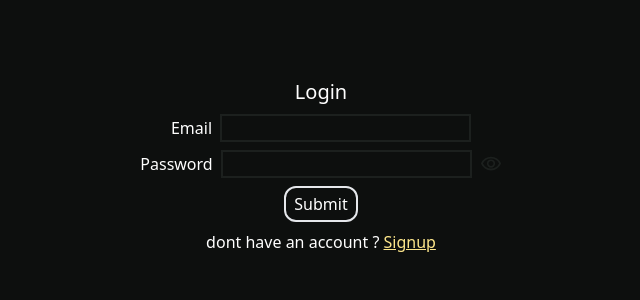
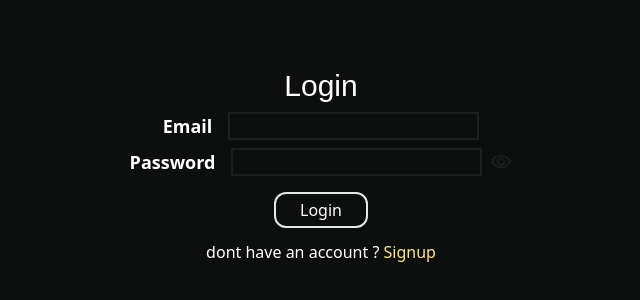
Before and after one commit to Nischa1Mv/passwordManager, a React (Create React App) app: page /login in a window 1280 px wide. Shown: the part 234-534 px from the top of the page, without its empty margins (319-959 px from the left). Built offline with nearby package versions, Linux system fonts and the light colour scheme; no server answers; a web font is replaced by a local one.

Commit message:
login loading ,error msg color,text,font changes

```diff
--- a/src/auth/login.jsx
+++ b/src/auth/login.jsx
@@ -6,6 +6,7 @@ import { useNavigate } from "react-router-dom";
 function Login() {
   const navigate = useNavigate();
   const [isPasswordVisible, setIsPasswordVisible] = useState(false);
+  const [isLoading, setIsLoading] = useState(false);
   const initialState = {
     email: "",
     password: "",
@@ -39,6 +40,13 @@ function Login() {
 
   const AuthLogin = async (e) => {
     e.preventDefault();
+
+    // for the button submitting state
+    setIsLoading(true);
+    setTimeout(() => {
+      setIsLoading(false);
+    }, 2000);
+
     const { email, password } = state;
     try {
       const userCredential = await signInWithEmailAndPassword(
@@ -82,17 +90,9 @@ function Login() {
     <>
       <div className=" w-screen h-screen text-white flex items-center justify-center">
         <form className="flex flex-col justify-center items-center gap-2">
-          {error && (
-            <>
-              <div className="flex flex-col justify-center items-center text-yellow-300">
-                {" "}
-                <div> Error Occured: {error}</div>{" "}
-              </div>
-            </>
-          )}
-          <div className="text-xl">Login </div>
+          <div className="text-3xl  font-amsterdam">Login </div>
           <div className="gap-2 flex justify-center items-center">
-            <span className="">Email</span>
+            <span className="text-lg font-semibold mr-2">Email</span>
             <input
               className="border-2 border-[#1c201e]  bg-transparent focus:outline-none px-2"
               type="email"
@@ -102,7 +102,7 @@ function Login() {
             />
           </div>
           <div className="flex justify-center items-center gap-2">
-            <span>Password</span>
+            <span className="text-lg mr-2 font-semibold">Password</span>
             <input
               className="border-2 border-[#1c201e] bg-transparent focus:outline-none px-2"
               type={`${isPasswordVisible ? "text" : "password"}`}
@@ -141,17 +141,29 @@ function Login() {
               )}
             </button>
           </div>
+          {error && (
+            <>
+              <div className="flex flex-col justify-end text-sm  items-center text-red-500">
+                {" "}
+                <div> Error Occured: {error}</div>{" "}
+              </div>
+            </>
+          )}
 
           <button
-            className="px-2 py-1 border-2 rounded-xl "
+            className={`px-6 text- py-1 mt-2  border-2 rounded-xl transition-transform duration-200 cursor-pointer ${
+              isLoading ? "opacity-50 cursor-not-allowed" : "hover:scale-105"
+            }`}
+            type="button"
             onClick={AuthLogin}
+            disabled={isLoading || !state.email || !state.password}
           >
-            Submit
+            {isLoading ? "Logging In..." : "Login"}
           </button>
-          <div>
+          <div className="mt-1">
             dont have an account ?{" "}
             <span
-              className="text-amber-200 underline cursor-pointer"
+              className="text-amber-200 cursor-pointer"
               onClick={() => {
                 navigate("/signup");
               }}
```
